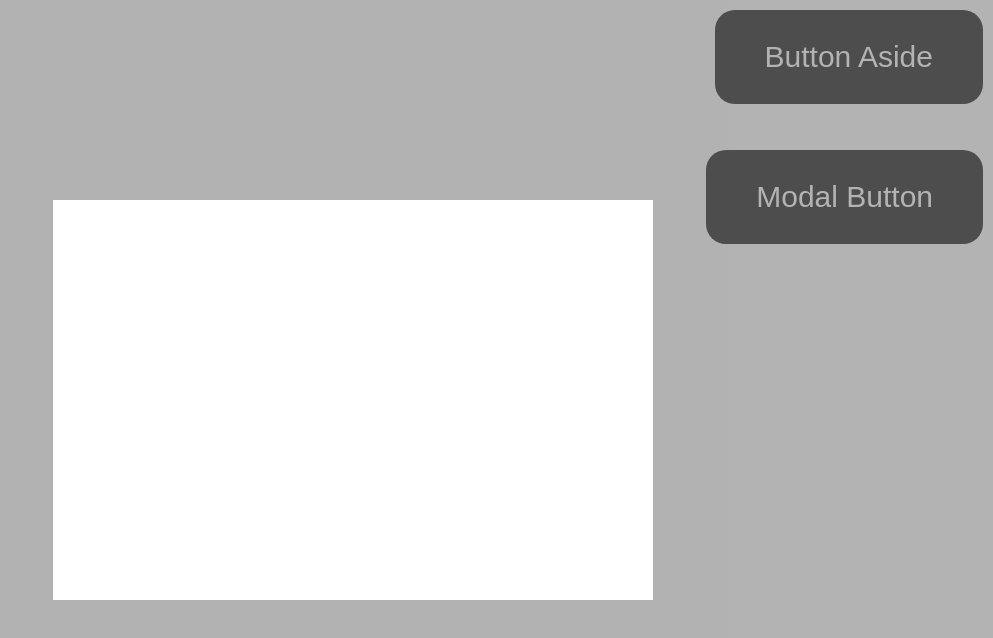
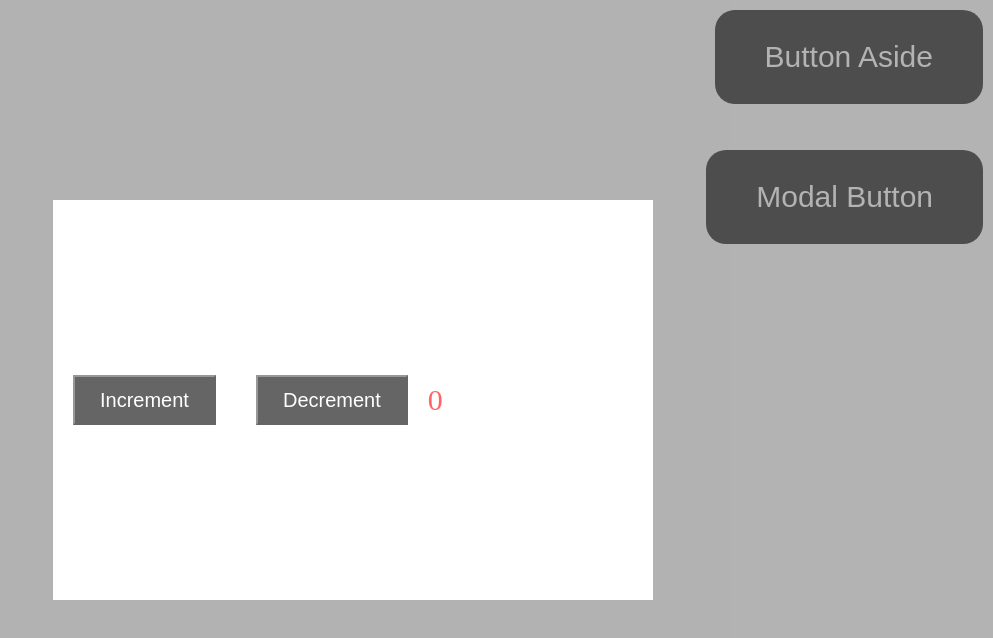
Before and after one commit to ArturPetrosyan1998/React-App-Func, a React (Vite) app: page / in a window 1280 px wide. Both pictures are taken after a click on the button "Modal Button". Shown: the top 638 px of the page, without its empty margins (287-1280 px from the left). Built offline with nearby package versions, Linux system fonts and the light colour scheme.

Commit message:
Modal window logic

```diff
--- a/src/components/Modal/Modal.jsx
+++ b/src/components/Modal/Modal.jsx
@@ -4,21 +4,38 @@ import styles from './Modal.module.scss';
 
 const cx = classNames.bind(styles);
 class Modal extends Component {
+  state = {
+    count: 0,
+  };
+
+  handleIncrement = () => {
+    const { count } = this.state;
+    this.setState({ count: count + 1 });
+  };
+
+  handleDecrement = () => {
+    const { count } = this.state;
+    this.setState({ count: count - 1 });
+  };
+
   render() {
     const { isOpenModal, onClick } = this.props;
+    const { count } = this.state;
     return (
-      <div
-        className={cx('modalClose', { modalOpen: isOpenModal })}
-        onClick={onClick}
-      >
+      <div className={cx('modalClose', { modalOpen: isOpenModal })} onClick={onClick}>
         <div
           className={styles.modalwindow}
           onClick={(e) => {
             e.stopPropagation();
           }}
-        />
+        >
+          <button type="button" className={cx('modalButton')} onClick={this.handleIncrement}>Increment</button>
+          <button type="button" className={cx('modalButton')} onClick={this.handleDecrement}>Decrement</button>
+          <h2 className={cx('h2')}>{count}</h2>
 
+        </div>
       </div>
+
     );
   }
 }
--- a/src/components/Modal/Modal.module.scss
+++ b/src/components/Modal/Modal.module.scss
@@ -9,18 +9,38 @@
     align-items: center;
     justify-content: center;
     align-items: center;
-    background-color:gray;
+    background-color: gray;
     opacity: 0.6;
     width: 100%;
     height: 100vh;
 }
 
-.modalwindow{
+.modalwindow {
     width: 600px;
     height: 400px;
     background-color: white;
+    display: flex;
+    align-items: center;
 }
 
 .modalOpen {
     display: flex;
 }
+
+.modalButton {
+    padding: 10px 25px;
+    background-color: black;
+    height: 50px;
+    margin: 20px;
+    font-size: 20px;
+    color: white;
+    &:hover{
+        cursor: pointer;
+        opacity: 0.5;
+    }
+}
+
+.h2 {
+    font-size: 30px;
+    color: red;
+}
```
